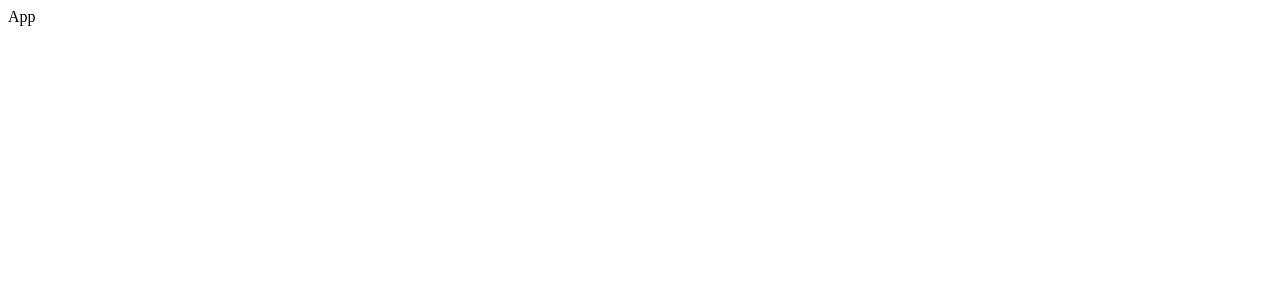
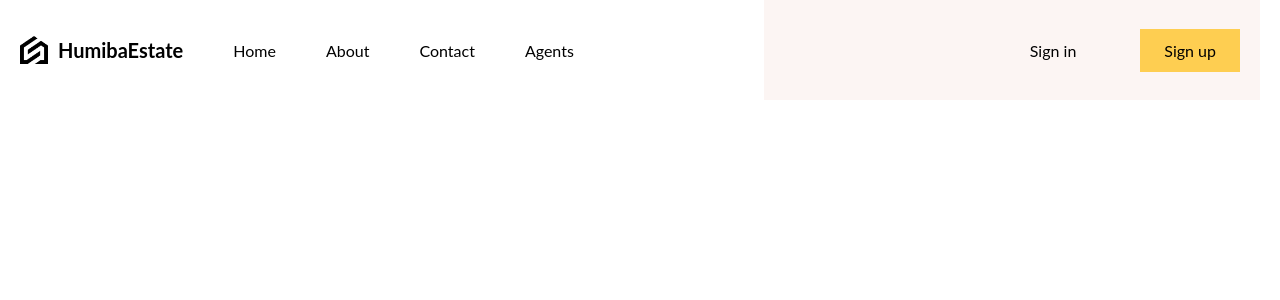
Before and after one commit to HuaMinhBao0704/real-estate-app, a React (Vite) app: page / in a window 1280 px wide. Shown: the top 300 px of the page. Built offline with nearby package versions, Linux system fonts and the light colour scheme.

Commit message:
add navbar

```diff
--- a/package.json
+++ b/package.json
@@ -11,7 +11,8 @@
   },
   "dependencies": {
     "react": "^18.3.1",
-    "react-dom": "^18.3.1"
+    "react-dom": "^18.3.1",
+    "sass": "^1.77.6"
   },
   "devDependencies": {
     "@types/react": "^18.3.3",
--- a/src/App.jsx
+++ b/src/App.jsx
@@ -1,5 +1,12 @@
+import Navbar from './components/Navbar';
+import './layout.scss';
+
 const App = () => {
-  return <div>App</div>;
+  return (
+    <div className='layout'>
+      <Navbar />
+    </div>
+  );
 };
 
 export default App;
--- /dev/null
+++ b/src/components/Navbar/index.jsx
@@ -0,0 +1,24 @@
+import './navbar.scss';
+
+const Navbar = () => {
+  return (
+    <nav className='nav'>
+      <div className='left'>
+        <a href='/' className='logo'>
+          <img src='logo.png' alt='logo' />
+          <span>HumibaEstate</span>
+        </a>
+        <a href='/'>Home</a>
+        <a href='/'>About</a>
+        <a href='/'>Contact</a>
+        <a href='/'>Agents</a>
+      </div>
+      <div className='right'>
+        <a href='/'>Sign in</a>
+        <a href='/' className='register__btn'>Sign up</a>
+      </div>
+    </nav>
+  );
+};
+
+export default Navbar;
--- /dev/null
+++ b/src/components/Navbar/navbar.scss
@@ -0,0 +1,51 @@
+.nav {
+  height: 100px;
+  display: flex;
+  justify-content: space-between;
+  align-items: center;
+
+  a {
+    transition: all 400ms ease;
+
+    &:hover {
+      scale: 1.05;
+    }
+  }
+
+  .left {
+    flex: 3;
+    display: flex;
+    align-items: center;
+    gap: 50px;
+
+    .logo {
+      font-weight: bold;
+      font-size: 20px;
+      display: flex;
+      gap: 10px;
+      align-items: center;
+
+      img {
+        width: 28px;
+      }
+    }
+  }
+
+  .right {
+    flex: 2;
+    display: flex;
+    align-items: center;
+    justify-content: flex-end;
+    background: #FCF5F3;
+    height: 100%;
+
+    a {
+      padding: 12px 24px;
+      margin: 20px;
+    }
+
+    .register__btn {
+      background-color: #fece51;
+    }
+  }
+}
--- /dev/null
+++ b/src/index.scss
@@ -0,0 +1,19 @@
+:root {
+  --primary-color: rgb(247, 210, 196);
+}
+
+* {
+  margin: 0;
+  padding: 0;
+  box-sizing: border-box;
+}
+
+a {
+  text-decoration: none;
+  color: inherit;
+}
+
+body {
+  font-family: "Lato", sans-serif;
+  overflow: hidden;
+}
--- /dev/null
+++ b/src/layout.scss
@@ -0,0 +1,28 @@
+@import "./responsive.scss";
+
+.layout {
+  height: 100vh;
+  max-width: 1366px;
+  margin-left: auto;
+  margin-right: auto;
+  padding-left: 20px;
+  padding-right: 20px;
+  display: flex;
+  flex-direction: column;
+
+   @include lg {
+    max-width: 1280px;
+  }
+
+  @include md {
+    max-width: 768px;
+  }
+
+  @include sm {
+    max-width: 640px;
+  }
+
+  .content {
+    height: calc(100vh - 100px);
+  }
+}
--- a/src/main.jsx
+++ b/src/main.jsx
@@ -2,6 +2,7 @@ import React from 'react';
 import ReactDOM from 'react-dom/client';
 
 import App from './App';
+import './index.scss';
 
 const container = document.getElementById('root');
 const root = ReactDOM.createRoot(container);
--- /dev/null
+++ b/src/responsive.scss
@@ -0,0 +1,17 @@
+@mixin sm {
+  @media (max-width: 738px) {
+    @content;
+  }
+}
+
+@mixin md {
+  @media (max-width: 1024px) {
+    @content;
+  }
+}
+
+@mixin lg {
+  @media (max-width: 1366px) {
+    @content;
+  }
+}
```
Also changed, not shown: 1 other file (tests, documents, lock files or other folders).
